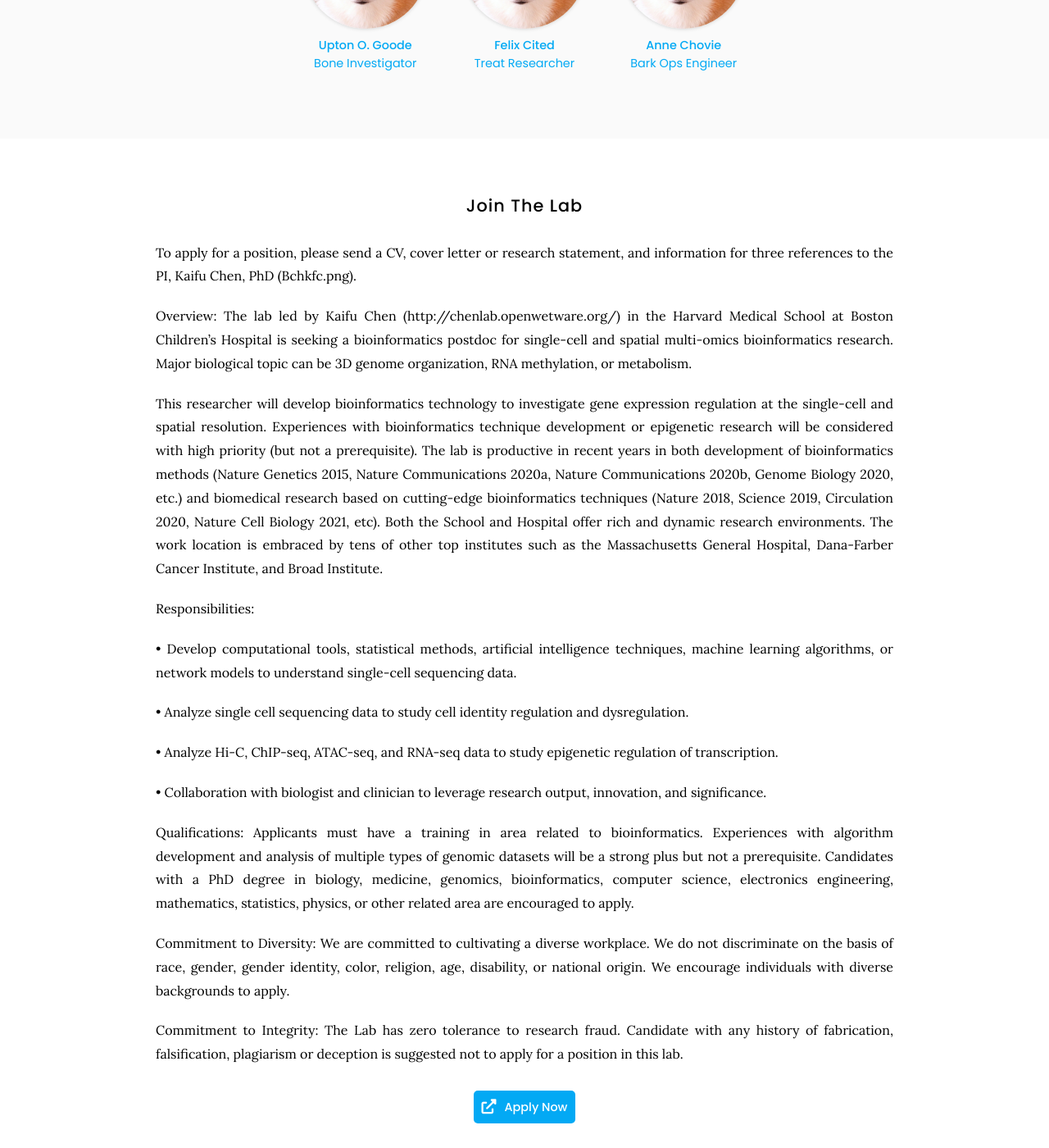
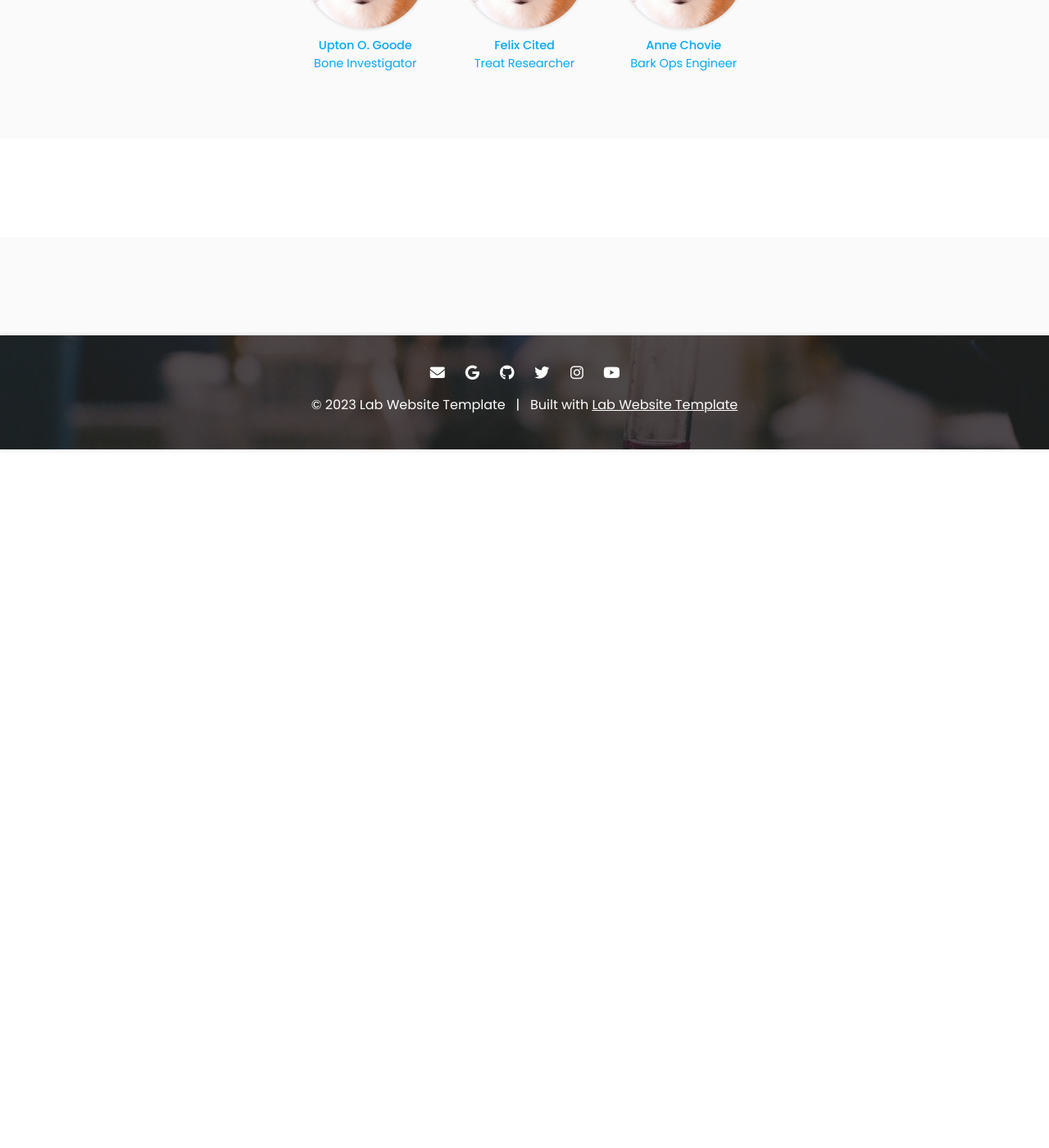
Before and after one commit to kaifuchenlab/kaifuchenlab.github.io, a Jekyll site: the page built from team/index.md, in a window 1280 px wide and 1400 px high, scrolled down 1247 px. Shown: the whole window at 82% size. Built offline with Jekyll 4.4.1, drawn with Linux system fonts in a browser that asks for light colours; after the commit the page ends 1795 px from its top, so only the background shows below that.

Commit message:
Update index.md

```diff
--- a/team/index.md
+++ b/team/index.md
@@ -52,40 +52,7 @@ nav:
 
 {% include section.html %}
 
-## Join The Lab
 
-To apply for a position, please send a CV, cover letter or research statement, and information for three references to the PI, Kaifu Chen, PhD (Bchkfc.png).
-
-
-Overview:
-The lab led by Kaifu Chen (http://chenlab.openwetware.org/) in the Harvard Medical School at Boston Children's Hospital is seeking a bioinformatics postdoc for single-cell and spatial multi-omics bioinformatics research. Major biological topic can be 3D genome organization, RNA methylation, or metabolism.
-
-This researcher will develop bioinformatics technology to investigate gene expression regulation at the single-cell and spatial resolution. Experiences with bioinformatics technique development or epigenetic research will be considered with high priority (but not a prerequisite). The lab is productive in recent years in both development of bioinformatics methods (Nature Genetics 2015, Nature Communications 2020a, Nature Communications 2020b, Genome Biology 2020, etc.) and biomedical research based on cutting-edge bioinformatics techniques (Nature 2018, Science 2019, Circulation 2020, Nature Cell Biology 2021, etc). Both the School and Hospital offer rich and dynamic research environments. The work location is embraced by tens of other top institutes such as the Massachusetts General Hospital, Dana-Farber Cancer Institute, and Broad Institute.
-
-
-Responsibilities:
-
-• Develop computational tools, statistical methods, artificial intelligence techniques, machine learning algorithms, or network models to understand single-cell sequencing data.
-
-• Analyze single cell sequencing data to study cell identity regulation and dysregulation.
-
-• Analyze Hi-C, ChIP-seq, ATAC-seq, and RNA-seq data to study epigenetic regulation of transcription.
-
-• Collaboration with biologist and clinician to leverage research output, innovation, and significance.
-
-
-Qualifications:
-Applicants must have a training in area related to bioinformatics. Experiences with algorithm development and analysis of multiple types of genomic datasets will be a strong plus but not a prerequisite. Candidates with a PhD degree in biology, medicine, genomics, bioinformatics, computer science, electronics engineering, mathematics, statistics, physics, or other related area are encouraged to apply.
-
-
-Commitment to Diversity:
-We are committed to cultivating a diverse workplace. We do not discriminate on the basis of race, gender, gender identity, color, religion, age, disability, or national origin. We encourage individuals with diverse backgrounds to apply.
-
-
-Commitment to Integrity:
-The Lab has zero tolerance to research fraud. Candidate with any history of fabrication, falsification, plagiarism or deception is suggested not to apply for a position in this lab.
-
-{% include link.html type="external" link="kaifu.chen@childrens.harvard.edu" text="Apply Now" icon="" style="button" %}
 {:.center}
 
 {% include section.html %}
```
